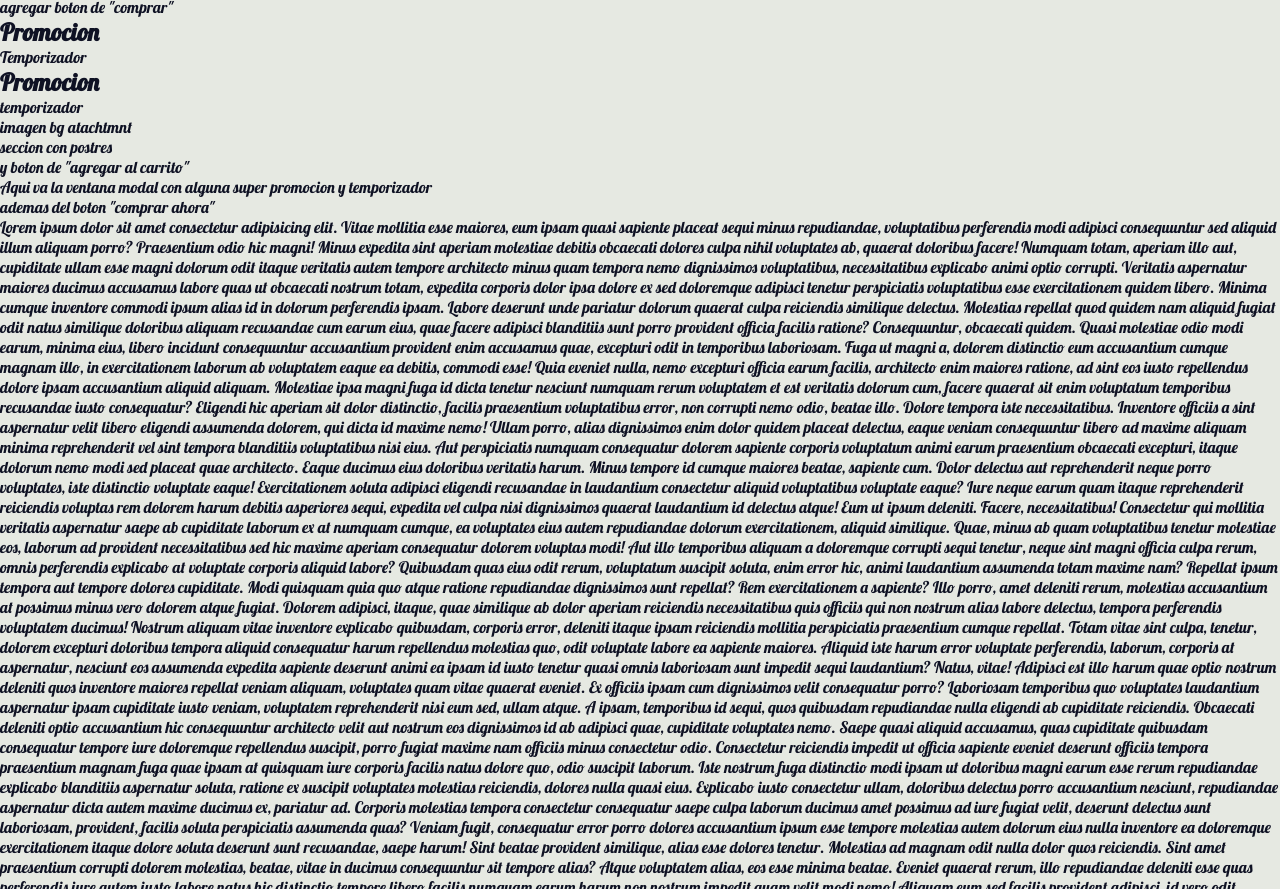
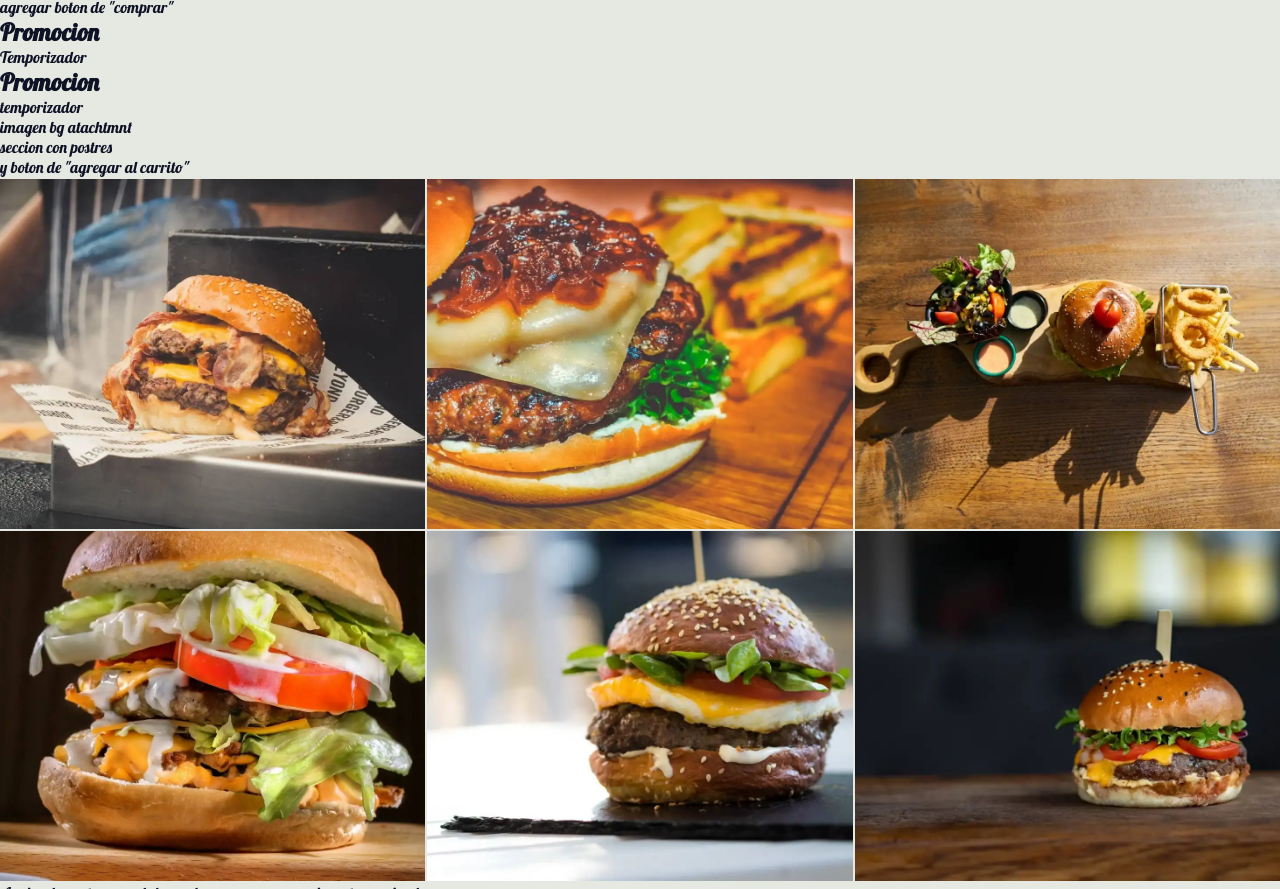
Before and after one commit to ivancostilla/proyecto-final-js, a website: page index.html in a window 1280 px wide. Shown: the part 63-952 px from the top of the page. Drawn offline with nearby package versions, Linux system fonts and the light colour scheme.

Commit message:
terminando galeria responsive

```diff
--- a/index.html
+++ b/index.html
@@ -69,14 +69,13 @@
                 <p>y boton de "agregar al carrito"</p>
             </article>
         </section>
-        <section>
-            <!-- aqu va la galeria de img -->
-            <div></div>
-            <div></div>
-            <div></div>
-            <div></div>
-            <div></div>
-            <div></div>
+        <section class="galeria">
+            <img class="galeria__img" src="img/burger1.webp" alt="hamburguesa" title="hamburguesa">
+            <img class="galeria__img" src="img/burger2.webp" alt="hamburguesa" title="hamburguesa doble">
+            <img class="galeria__img" src="img/burger3.webp" alt="hamburguesa" title="hamburguesa con salsa">
+            <img class="galeria__img" src="img/burger4.webp" alt="hamburguesa" title="hamburguesa simple">
+            <img class="galeria__img" src="img/burger5.webp" alt="hamburguesa" title="hamburguesa con cebolla">
+            <img class="galeria__img" src="img/burger6.webp" alt="hamburguesa" title="hamburguesa crispy">
         </section>
         <section>
             <aside>
--- /dev/null
+++ b/sass/layout/_galery.scss
@@ -0,0 +1,24 @@
+.galeria {
+    display: grid;
+    grid-template-columns: 1fr;
+    grid-gap: .125rem;
+    grid-auto-rows: 21.875rem;
+    /* hay que darle un height a la imagen para que funcione */
+    padding: .125rem 0;
+    .galeria__img {
+        object-fit: cover;
+        @include tamaños(100%, 100%);
+        /* es para que no se distorsionen las imagenes */
+    }
+    @media screen and (min-width: 43.75rem) {
+        /* media querie 700px */
+        grid-template-columns: repeat(2, 1fr);
+    }
+    @media screen and (min-width: 62.5rem) {
+        /* media querie 1000px */
+        grid-template-columns: repeat(3, 1fr);
+    }
+}
+
+
+/*fin estilos seccion gallery */
--- a/sass/style.scss
+++ b/sass/style.scss
@@ -1,3 +1,5 @@
 @import"utilities/variables";
+@import"utilities/mixins";
 @import"layout/index";
 @import"layout/navbar";
+@import"layout/galery";
--- /dev/null
+++ b/sass/utilities/_mixins.scss
@@ -0,0 +1,4 @@
+@mixin tamaños($height, $width) {
+    height: $height;
+    width: $width;
+}
```
Also changed, not shown: css/style.css, img/burger1.webp (added), img/burger2.webp (added), img/burger3.webp (added), img/burger4.webp (added), img/burger5.webp (added), img/burger6.webp (added), img/burgers.webp (added).
